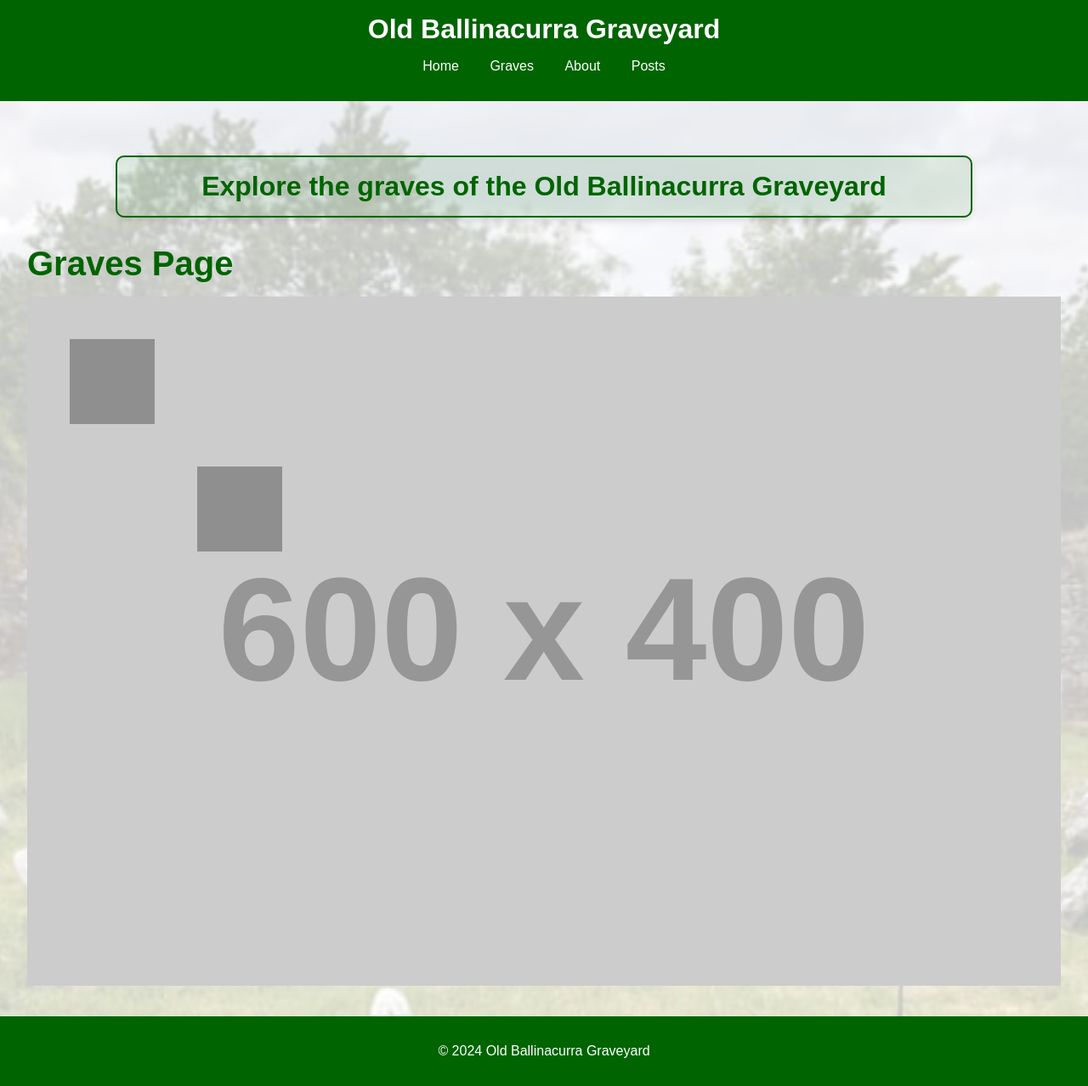
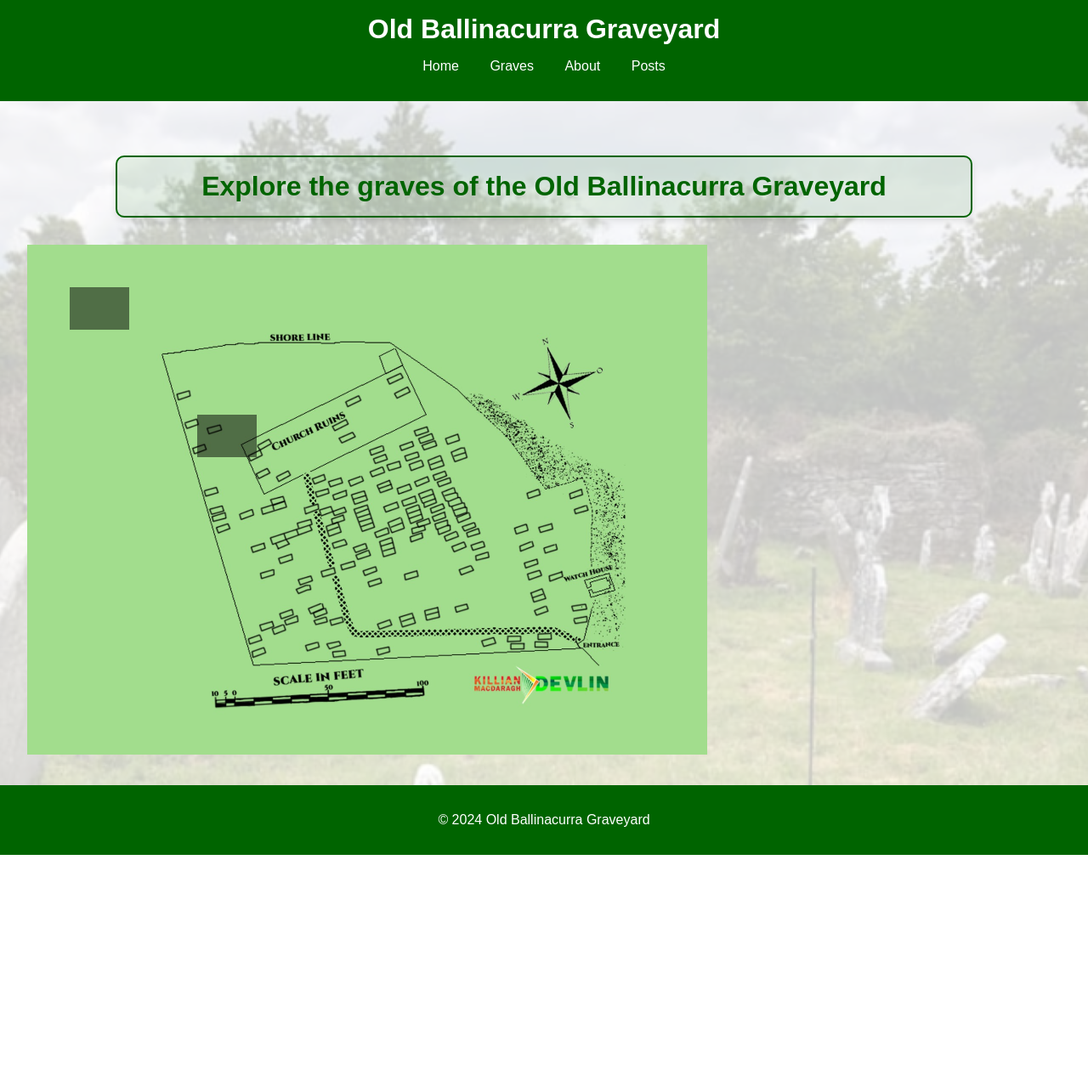
Before and after one commit to duinneacha/Old-Ballinacurra-Graveyard, a Jekyll site: the page built from graves.markdown, in a window 1280 px wide. Shown: the whole page at 85% size. Built offline with Jekyll 4.4.1, drawn with Linux system fonts in a browser that asks for light colours; after the commit the page ends 1006 px from its top, so only the background shows below that.

Commit message:
tried a few things

```diff
--- a/assets/css/styles.css
+++ b/assets/css/styles.css
@@ -178,8 +178,31 @@
     z-index: 10;
 }
 
+.map-container {
+    position: relative;
+    display: inline-block;
+    width: 100%;
+    max-width: 800px; /* Adjust as needed */
+}
+
+#main-map {
+    width: 100%;
+    height: auto;
+}
+
 .shade {
     position: absolute;
-    background-color: rgba(0, 0, 0, 0.3);
-    pointer-events: none;
+    background-color: rgba(0, 0, 0, 0.5);
+    cursor: pointer;
 }
+
+#info-box {
+    position: absolute;
+    top: 10px;
+    left: 10px;
+    background-color: white;
+    padding: 10px;
+    border: 1px solid black;
+    display: none;
+    z-index: 10;
+}
--- a/assets/js/main.js
+++ b/assets/js/main.js
@@ -29,36 +29,64 @@
 
 
 // This is for the map on the graves page
-document.addEventListener('DOMContentLoaded', () => {
-  const mapAreas = document.querySelectorAll('area');
-  const shadedAreas = document.querySelectorAll('.shade');
-  const infoBox = document.getElementById('info-box');
+// document.addEventListener('DOMContentLoaded', () => {
+//   const mapAreas = document.querySelectorAll('area');
+//   const shadedAreas = document.querySelectorAll('.shade');
+//   const infoBox = document.getElementById('info-box');
 
-  const showInfoBox = (event, info) => {
-    const rect = event.target.getBoundingClientRect();
-    infoBox.textContent = info;
-    infoBox.style.left = `${rect.left + window.scrollX}px`;
-    infoBox.style.top = `${rect.top + window.scrollY - infoBox.offsetHeight}px`;
-    infoBox.style.display = 'block';
-  };
+//   const showInfoBox = (event, info) => {
+//     const rect = event.target.getBoundingClientRect();
+//     infoBox.textContent = info;
+//     infoBox.style.left = `${rect.left + window.scrollX}px`;
+//     infoBox.style.top = `${rect.top + window.scrollY - infoBox.offsetHeight}px`;
+//     infoBox.style.display = 'block';
+//   };
 
-  const hideInfoBox = () => {
-    infoBox.style.display = 'none';
-  };
+//   const hideInfoBox = () => {
+//     infoBox.style.display = 'none';
+//   };
 
-  mapAreas.forEach(area => {
-    area.addEventListener('mouseover', (event) => {
-      showInfoBox(event, event.target.getAttribute('data-info'));
-    });
+//   mapAreas.forEach(area => {
+//     area.addEventListener('mouseover', (event) => {
+//       showInfoBox(event, event.target.getAttribute('data-info'));
+//     });
 
-    area.addEventListener('mouseout', hideInfoBox);
+//     area.addEventListener('mouseout', hideInfoBox);
+//   });
+
+//   shadedAreas.forEach(shade => {
+//     shade.addEventListener('mouseover', (event) => {
+//       showInfoBox(event, event.target.getAttribute('data-info'));
+//     });
+
+//     shade.addEventListener('mouseout', hideInfoBox);
+//   });
+// });
+
+
+document.querySelectorAll('.shade').forEach(function(shade) {
+  shade.addEventListener('mouseover', function() {
+    showInfoBox(shade);
   });
 
-  shadedAreas.forEach(shade => {
-    shade.addEventListener('mouseover', (event) => {
-      showInfoBox(event, event.target.getAttribute('data-info'));
-    });
+  shade.addEventListener('mouseout', function() {
+    hideInfoBox();
+  });
 
-    shade.addEventListener('mouseout', hideInfoBox);
+  shade.addEventListener('click', function() {
+    showInfoBox(shade);
   });
 });
+
+function showInfoBox(shade) {
+  const infoBox = document.getElementById('info-box');
+  infoBox.style.display = 'block';
+  infoBox.innerHTML = shade.getAttribute('data-info');
+  infoBox.style.top = (shade.offsetTop + shade.offsetHeight) + 'px';
+  infoBox.style.left = shade.offsetLeft + 'px';
+}
+
+function hideInfoBox() {
+  const infoBox = document.getElementById('info-box');
+  infoBox.style.display = 'none';
+}
--- a/graves.markdown
+++ b/graves.markdown
@@ -5,17 +5,10 @@
 show_title: false
 ---
 
-# Graves Page
-
 <div class="map-container">
-  <img src="https://via.placeholder.com/600x400" alt="Map" usemap="#image-map" id="main-map">
-  <map name="image-map">
-    <area shape="rect" coords="50,50,150,150" alt="Area 1" data-info="Information about Area 1">
-    <area shape="rect" coords="200,200,300,300" alt="Area 2" data-info="Information about Area 2">
-    <!-- Add more areas as needed -->
-  </map>
+  <img src="{{ '/assets/imgs/grave-map.jpg' | relative_url }}" alt="Map" id="main-map">
+  <div class="shade" style="left: 50px; top: 50px; width: 70px; height: 50px;" data-info="Information about Area 1"></div>
+  <div class="shade" style="left: 200px; top: 200px; width: 70px; height: 50px;" data-info="Information about Area 2"></div>
+  <!-- Add more shaded divs as needed -->
   <div id="info-box"></div>
-  <div class="shade" style="left: 50px; top: 50px; width: 100px; height: 100px;" data-info="Information about Area 1"></div>
-  <div class="shade" style="left: 200px; top: 200px; width: 100px; height: 100px;" data-info="Information about Area 2"></div>
-  <!-- Add more shaded divs as needed -->
 </div>
```
